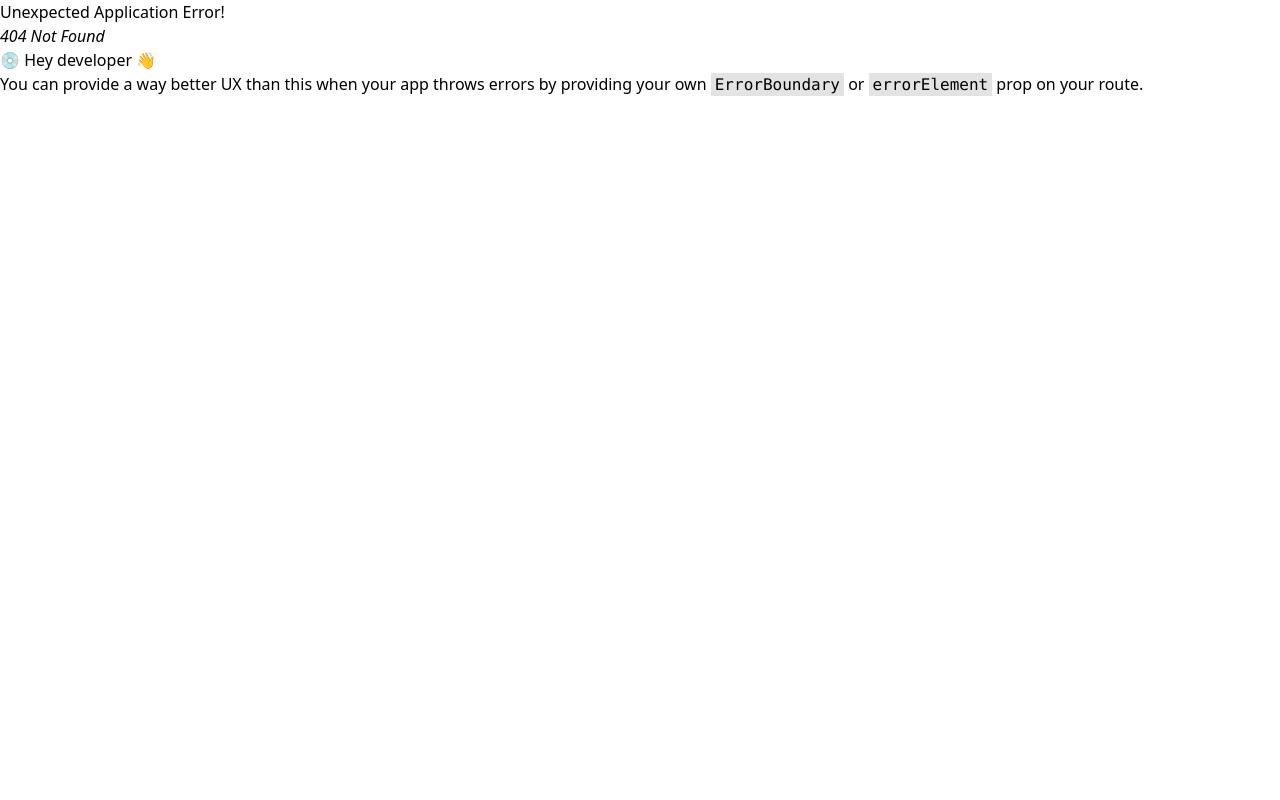
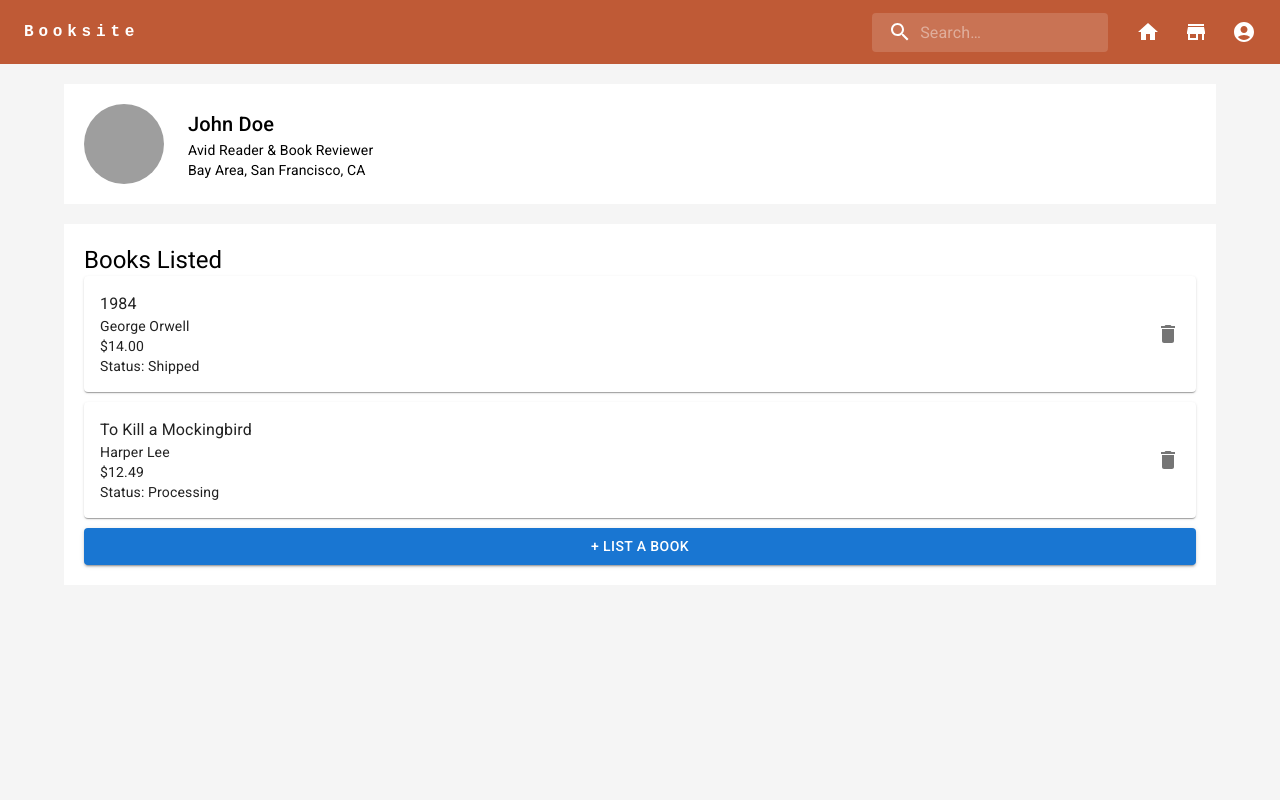
Before and after one commit to MiuX1/BookSite, a React (Vite) app in the folder book-site-c/: page /listings in a window 1280 px wide. Before the commit this address had no page. Shown: the top 800 px of the page. Built offline with nearby package versions, Linux system fonts and the light colour scheme; grey boxes are pictures that could not be loaded.

Commit message:
made cart, listing pages and added routes for them

```diff
--- /dev/null
+++ b/book-site-c/pages/Profile/Cart.jsx
@@ -0,0 +1,45 @@
+import React, { useState } from 'react';
+import { Container, Typography, Box, Card, CardContent, IconButton } from '@mui/material';
+import DeleteIcon from '@mui/icons-material/Delete';
+
+const FullCart = () => {
+  // State for the full cart books
+  const [cartBooks, setCartBooks] = useState([
+    { id: 1, title: '1984', author: 'George Orwell', price: '$14.00', status: 'Shipped' },
+    { id: 2, title: 'To Kill a Mockingbird', author: 'Harper Lee', price: '$12.49', status: 'Processing' },
+    { id: 3, title: 'Brave New World', author: 'Aldous Huxley', price: '$15.00', status: 'Processing' },
+    { id: 4, title: 'The Great Gatsby', author: 'F. Scott Fitzgerald', price: '$10.99', status: 'Shipped' },
+    { id: 5, title: 'Moby Dick', author: 'Herman Melville', price: '$8.50', status: 'Processing' },
+    { id: 6, title: 'War and Peace', author: 'Leo Tolstoy', price: '$22.00', status: 'Shipped' },
+    { id: 7, title: 'Pride and Prejudice', author: 'Jane Austen', price: '$9.99', status: 'Processing' }
+  ]);
+
+  // Function to handle deleting a book from the cart
+  const handleDelete = (id) => {
+    const updatedBooks = cartBooks.filter(book => book.id !== id); // Filter out the book with the given id
+    setCartBooks(updatedBooks); // Update the state with the new list
+  };
+
+  return (
+    <Container>
+      <Box sx={{ backgroundColor: '#fff', padding: '20px', marginTop: '20px' }}>
+        <Typography variant="h5">Your Cart</Typography>
+        {cartBooks.map(book => (
+          <Card key={book.id} sx={{ display: 'flex', justifyContent: 'space-between', alignItems: 'center', marginBottom: '10px' }}>
+            <CardContent>
+              <Typography variant="body1">{book.title}</Typography>
+              <Typography variant="body2">{book.author}</Typography>
+              <Typography variant="body2">{book.price}</Typography>
+              <Typography variant="body2">Status: {book.status}</Typography>
+            </CardContent>
+            <IconButton aria-label="delete" onClick={() => handleDelete(book.id)}>
+              <DeleteIcon />
+            </IconButton>
+          </Card>
+        ))}
+      </Box>
+    </Container>
+  );
+};
+
+export default FullCart;
--- /dev/null
+++ b/book-site-c/pages/Profile/Listings.jsx
@@ -0,0 +1,83 @@
+import React, { useState } from 'react';
+import { Container, Typography, Box, Button, Card, CardContent, CardActions, Avatar, IconButton } from '@mui/material';
+import DeleteIcon from '@mui/icons-material/Delete';
+
+const Profile = () => {
+  // State for the listed books
+  const [books, setBooks] = useState([
+    { id: 1, title: '1984', author: 'George Orwell', price: '$14.00', status: 'Shipped' },
+    { id: 2, title: 'To Kill a Mockingbird', author: 'Harper Lee', price: '$12.49', status: 'Processing' }
+  ]);
+
+  // Function to remove a book from the listing
+  const removeBook = (id) => {
+    setBooks(books.filter(book => book.id !== id));
+  };
+
+  return (
+    <Box sx={{ backgroundColor: '#f5f5f5', minHeight: '100vh', padding: '20px' }}>
+
+
+      {/* Profile Information */}
+      <Container>
+        <Box
+          sx={{
+            display: 'flex',
+            alignItems: 'center',
+            backgroundColor: '#fff',
+            padding: '20px',
+            marginBottom: '20px'
+          }}
+        >
+          <Avatar alt="John Doe" src="/avatar.jpg" sx={{ width: 80, height: 80 }} />
+          <Box ml={3}>
+            <Typography variant="h6">John Doe</Typography>
+            <Typography variant="body2">Avid Reader & Book Reviewer</Typography>
+            <Typography variant="body2">Bay Area, San Francisco, CA</Typography>
+          </Box>
+        </Box>
+
+        {/* Book Listings */}
+        <Box
+          sx={{
+            backgroundColor: '#fff',
+            padding: '20px',
+            marginTop: '20px'
+          }}
+        >
+          <Typography variant="h5">Books Listed</Typography>
+          {books.map(book => (
+            <Card
+              key={book.id}
+              sx={{
+                display: 'flex',
+                justifyContent: 'space-between',
+                alignItems: 'center',
+                marginBottom: '10px'
+              }}
+            >
+              <CardContent>
+                <Typography variant="body1">{book.title}</Typography>
+                <Typography variant="body2">{book.author}</Typography>
+                <Typography variant="body2">{book.price}</Typography>
+                <Typography variant="body2">Status: {book.status}</Typography>
+              </CardContent>
+              <CardActions>
+                <IconButton aria-label="delete" onClick={() => removeBook(book.id)}>
+                  <DeleteIcon />
+                </IconButton>
+              </CardActions>
+            </Card>
+          ))}
+          <Button variant="contained" color="primary" fullWidth>
+            + List a Book
+          </Button>
+        </Box>
+      </Container>
+
+
+    </Box>
+  );
+};
+
+export default Profile;
--- a/book-site-c/src/main.jsx
+++ b/book-site-c/src/main.jsx
@@ -9,7 +9,8 @@ import Marketplace from '../pages/Marketplace/Marketplace.jsx'
 import Selling from '../pages/Selling/Selling.jsx'
 import Product from '../pages/Product/Product.jsx'
 import Profile from '../pages/Profile/Profile.jsx'
-// import Cart from '../pages/cart/Cart.jsx'
+import Listings from '../pages/Profile/Listings.jsx'
+import Cart from '../pages/Profile/Cart.jsx'
 import './App.css'
 
 
@@ -24,7 +25,8 @@ const router = createBrowserRouter(
       <Route path='/Selling' element={<Selling/>}></Route>
       <Route path='/Product' element={<Product/>}></Route>
       <Route path='/profile' element={<Profile/>}></Route>
-      {/* <Route path='/cart' element={<Cart/>}></Route> */}
+      <Route path='/cart' element={<Cart/>}></Route>
+      <Route path='/listings' element={<Listings/>}></Route>
 
 
       //Agar navbar and footer chahiye toh
```
